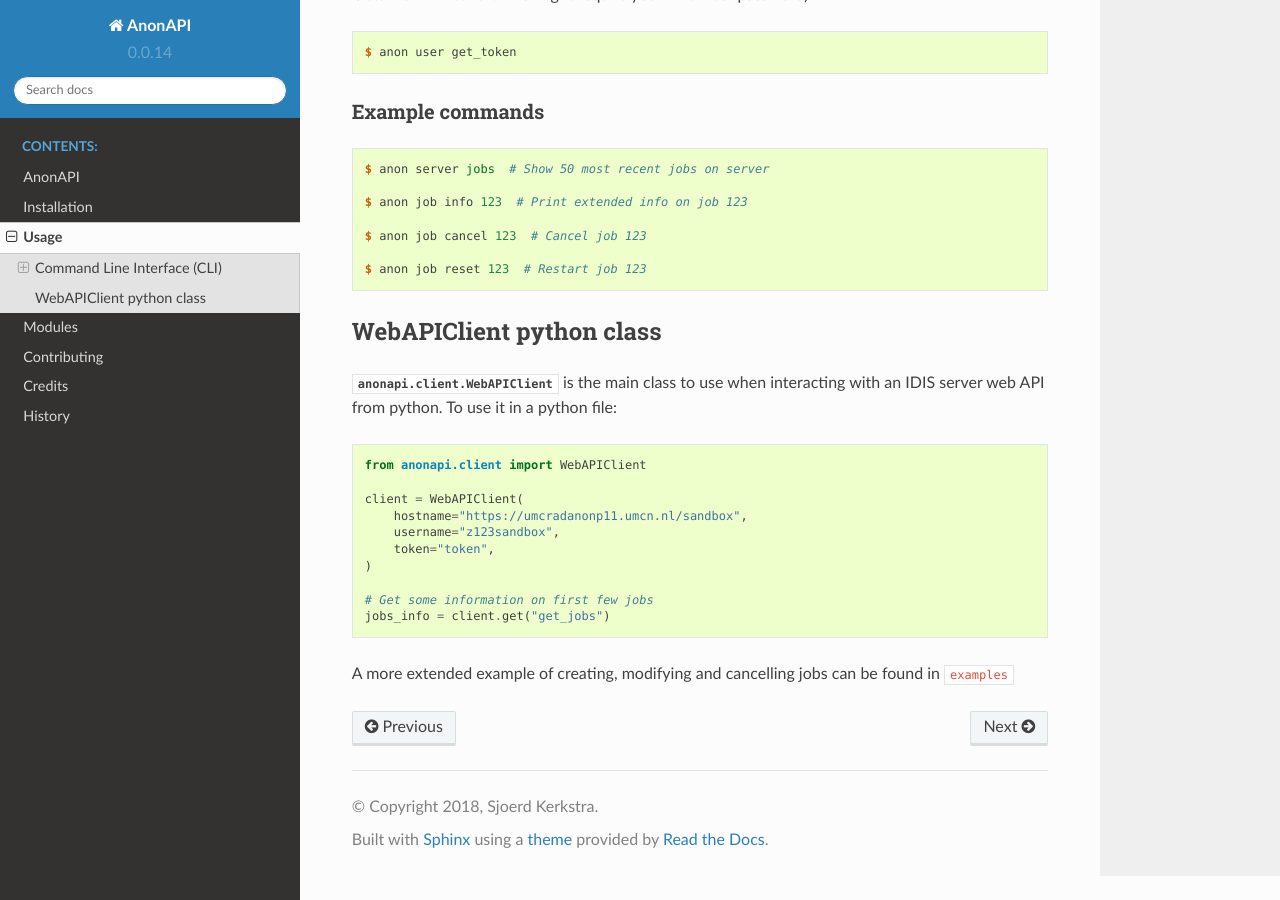
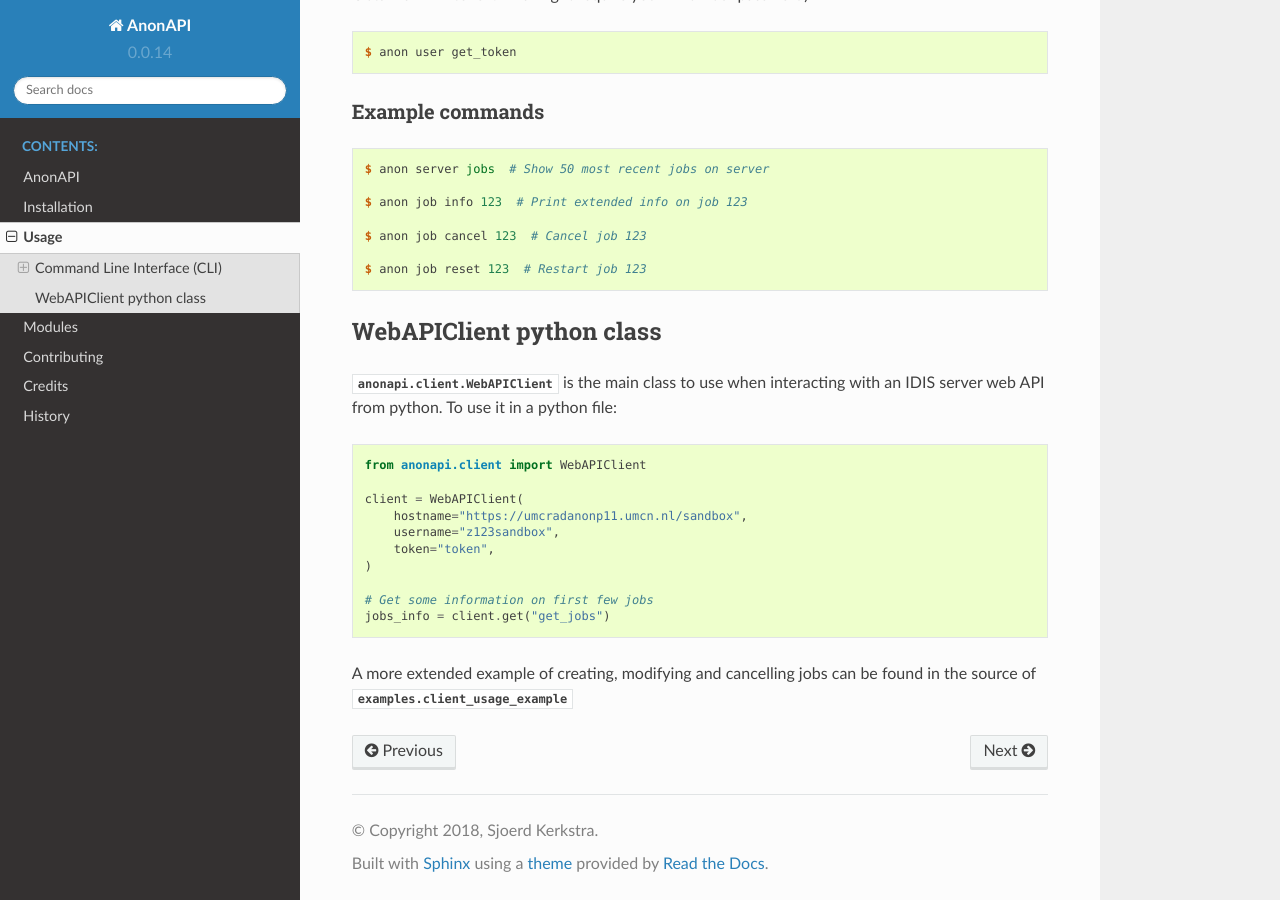
Before and after one commit to sjoerdk/anonapi, a Sphinx documentation site: the page built from docs/usage.rst, in a window 1280 px wide and 900 px high, scrolled down 1451 px. Built offline with Sphinx 7.4.7 and the Read the Docs theme 2.0.0, drawn with Linux system fonts in a browser that asks for light colours.

Commit message:
Included example python file TRAC#7950

```diff
--- a/docs/usage.rst
+++ b/docs/usage.rst
@@ -111,4 +111,5 @@ To use it in a python file:
     # Get some information on first few jobs
     jobs_info = client.get("get_jobs")
 
-A more extended example of creating, modifying and cancelling jobs can be found in ``examples``
+A more extended example of creating, modifying and cancelling jobs can be found in the source of
+:mod:`examples.client_usage_example`
```
Also changed, not shown: docs/modules.rst (+9 -0 lines), examples/__init__.py (added).
